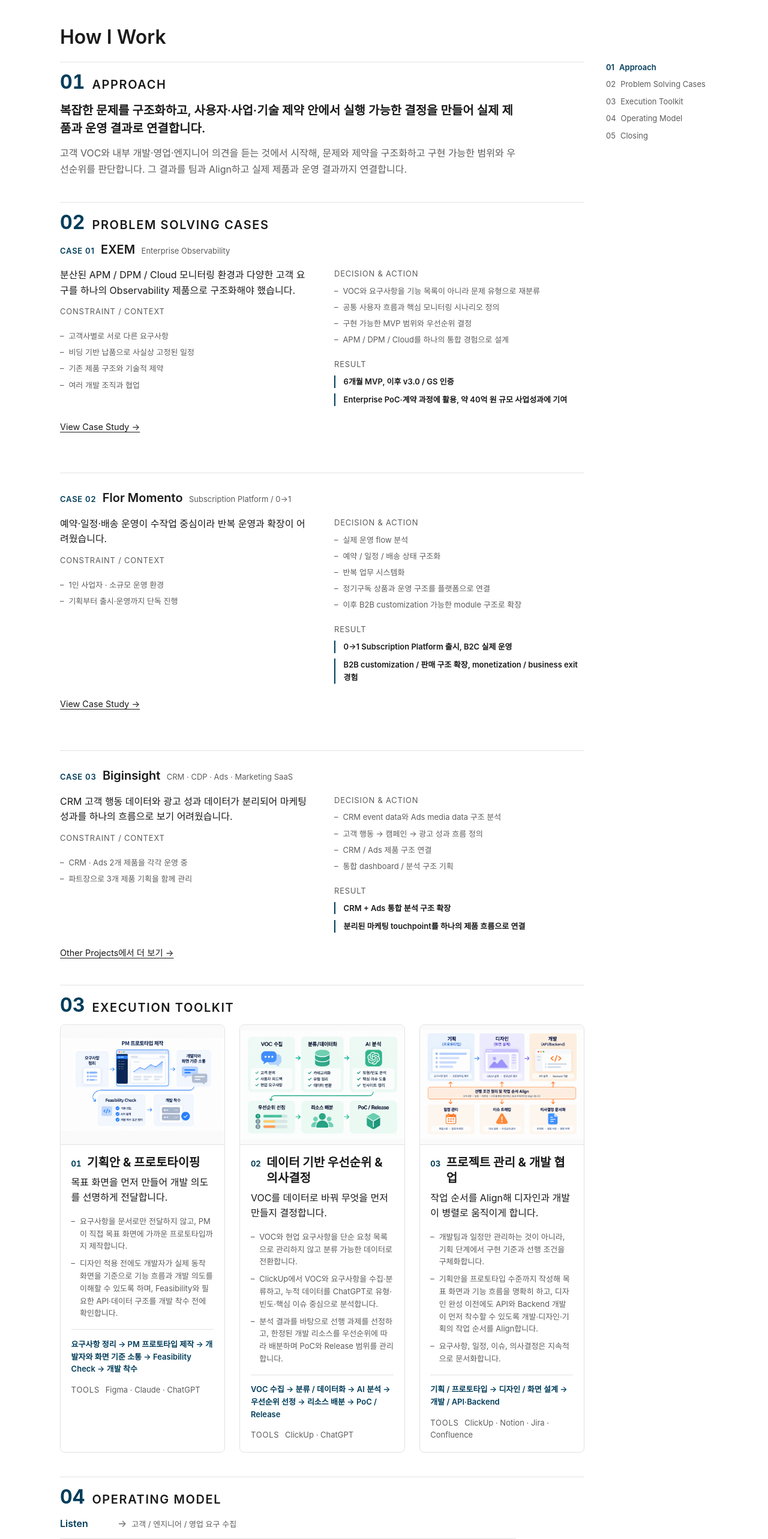
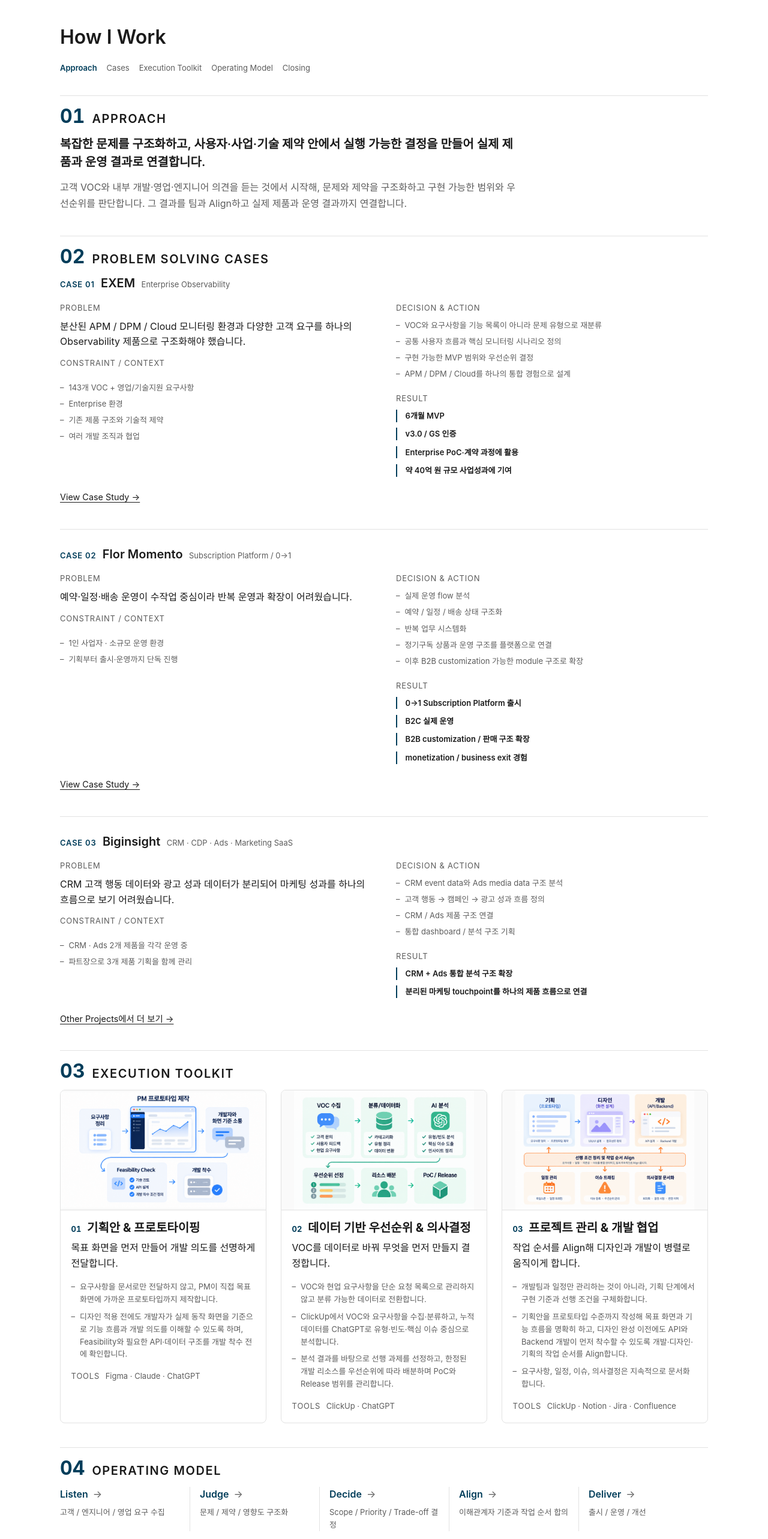
Before and after one commit to ohcaitlynoh-svg/naeun-portfolio, a Next.js app: page /how-i-work in a window 1280 px wide. Shown: the part 120-2686 px from the top of the page at 60% size. Built offline with nearby package versions, Linux system fonts and the light colour scheme.

Commit message:
Refine How I Work cases, toolkit and aligned layout

```diff
--- a/app/how-i-work/how-i-work.module.css
+++ b/app/how-i-work/how-i-work.module.css
@@ -107,7 +107,7 @@
 .caseList {
   display: flex;
   flex-direction: column;
-  gap: var(--space-xl);
+  gap: var(--space-lg);
 }
 
 .caseBlock {
@@ -276,7 +276,7 @@
    labels at the edges. */
 .toolkitCardList {
   display: grid;
-  grid-template-columns: repeat(3, 1fr);
+  grid-template-columns: repeat(3, minmax(0, 1fr));
   gap: var(--space-md);
 }
 
@@ -311,6 +311,8 @@
 }
 
 .toolkitCardNum {
+  flex-shrink: 0;
+  white-space: nowrap;
   font-size: var(--font-meta);
   font-weight: 700;
   color: var(--color-accent);
@@ -349,15 +351,6 @@
   color: var(--color-fg-muted);
 }
 
-.toolkitCardFlow {
-  font-size: var(--font-meta);
-  font-weight: 600;
-  color: var(--color-accent);
-  padding-top: 0.85rem;
-  margin-bottom: 0.85rem;
-  border-top: 1px solid var(--color-border);
-}
-
 .toolkitCardTools {
   font-size: var(--font-meta);
   color: var(--color-fg-muted);
@@ -379,7 +372,7 @@
    and Core Projects' .cardGrid — 3 columns desktop, 2 tablet, 1 mobile. */
 @media (max-width: 1024px) {
   .toolkitCardList {
-    grid-template-columns: repeat(2, 1fr);
+    grid-template-columns: repeat(2, minmax(0, 1fr));
   }
 }
 
@@ -406,3 +399,65 @@
     height: 170px;
   }
 }
+/* Match Home's visual boundary; navigation sits outside the content. */
+.pageLayout {
+  position: relative;
+  display: flex;
+  flex-direction: column;
+  max-width: var(--visual-max);
+  margin-inline: auto;
+}
+.pageContent { min-width: 0; }
+.pageContent section { scroll-margin-top: 7rem; }
+.indicatorRail { order: -1; min-width: 0; }
+.indicatorRail nav:first-of-type { display: block; overflow-x: auto; }
+.indicatorRail nav:last-of-type { display: none; }
+.indicatorRail ul {
+  display: flex;
+  gap: 1rem;
+  padding-bottom: 0.75rem;
+  margin-bottom: var(--space-md);
+  white-space: nowrap;
+  font-size: var(--font-meta);
+}
+.indicatorRail a { color: var(--color-fg-muted); text-decoration: none; }
+/* SectionIndicator assigns a class only to its active link. */
+.indicatorRail a[class] { color: var(--color-accent); font-weight: 600; }
+.toolkitCard { min-width: 0; }
+.toolkitCardBody { overflow-wrap: anywhere; }
+
+@media (min-width: 1025px) {
+  .operatingStrip {
+    display: grid;
+    grid-template-columns: repeat(5, minmax(0, 1fr));
+    max-width: none;
+  }
+  .operatingItem,
+  .operatingItem:first-child {
+    display: block;
+    padding: 0 1rem;
+    border-top: none;
+    border-left: 1px solid var(--color-border);
+  }
+  .operatingItem:first-child { padding-left: 0; border-left: none; }
+  .operatingDescription { display: block; margin-top: 0.4rem; }
+  .operatingArrow { margin-left: 0.5rem; }
+}
+
+@media (min-width: 1520px) {
+  .indicatorRail {
+    position: absolute;
+    top: 0;
+    bottom: 0;
+    left: calc(100% + 40px);
+    width: 170px;
+  }
+  .indicatorRail nav:first-of-type { display: none; }
+  .indicatorRail nav:last-of-type { display: block; }
+  .indicatorRail ul { white-space: normal; }
+}
+
+@media (max-width: 640px) {
+  .pageContent section { scroll-margin-top: 9rem; }
+  .stepTitle { letter-spacing: 0.04em; }
+}
--- a/app/how-i-work/page.tsx
+++ b/app/how-i-work/page.tsx
@@ -23,7 +23,7 @@
 
 const sections = [
   { id: "approach", label: "Approach" },
-  { id: "cases", label: "Problem Solving Cases" },
+  { id: "cases", label: "Cases" },
   { id: "execution-toolkit", label: "Execution Toolkit" },
   { id: "operating-model", label: "Operating Model" },
   { id: "closing", label: "Closing" },
@@ -46,8 +46,8 @@
         <h1 className={styles.title}>How I Work</h1>
       </div>
 
-      <div className="longFormGrid">
-        <div>
+      <div className={styles.pageLayout}>
+        <div className={styles.pageContent}>
           <section id="approach" className={styles.stepBlock}>
             <div className={styles.stepHead}>
               <span className={styles.stepNumBig}>01</span>
@@ -74,7 +74,10 @@
 
                   <div className={styles.caseGrid}>
                     <div className={styles.caseLeft}>
-                      <p className={styles.caseProblem}>{c.problem}</p>
+                      <div>
+                        <p className={styles.caseLabel}>Problem</p>
+                        <p className={styles.caseProblem}>{c.problem}</p>
+                      </div>
                       <p className={styles.caseLabel}>Constraint / Context</p>
                       <ul className={styles.caseContextList}>
                         {c.context.map((item) => (
@@ -125,7 +128,7 @@
                       src={card.image}
                       alt={card.title}
                       fill
-                      sizes="(max-width: 720px) 100vw, 874px"
+                      sizes="(max-width: 640px) calc(100vw - 36px), (max-width: 1024px) 45vw, 344px"
                       className={styles.toolkitCardImg}
                     />
                   </div>
@@ -142,8 +145,6 @@
                         <li key={item}>{item}</li>
                       ))}
                     </ul>
-
-                    <p className={styles.toolkitCardFlow}>{card.coreFlow.join(" → ")}</p>
 
                     <p className={styles.toolkitCardTools}>
                       <span className={styles.toolkitCardToolsLabel}>Tools</span>
@@ -182,7 +183,9 @@
           </section>
         </div>
 
-        <SectionIndicator sections={sections} />
+        <div className={styles.indicatorRail}>
+          <SectionIndicator sections={sections} />
+        </div>
       </div>
     </div>
   );
--- a/lib/how-i-work-content.en.ts
+++ b/lib/how-i-work-content.en.ts
@@ -37,8 +37,8 @@
     problem:
       "Had to restructure a fragmented APM / DPM / Cloud monitoring landscape into one Observability product while still meeting varied customer requirements.",
     context: [
-      "Requirements that differed by customer",
-      "Bidding-based delivery, so the schedule was effectively fixed",
+      "143 VOC items + sales / technical support requirements",
+      "Enterprise environment",
       "Existing product structure and technical constraints",
       "Collaborated across multiple development orgs",
     ],
@@ -49,8 +49,10 @@
       "Designed APM / DPM / Cloud into one unified experience",
     ],
     result: [
-      "6-month MVP, later reaching v3.0 / GS certification",
-      "Used through Enterprise PoC and contract processes, contributing to roughly ₩4B in business impact",
+      "6-month MVP",
+      "v3.0 / GS certification",
+      "Used in Enterprise PoC and contract processes",
+      "Contributed to roughly ₩4B in business impact",
     ],
     ctaHref: "/projects/exem",
     ctaLabel: "View Case Study →",
@@ -71,8 +73,10 @@
       "Later extended into a customizable module structure for B2B",
     ],
     result: [
-      "Launched a 0→1 subscription platform, ran it in production for B2C",
-      "Expanded into B2B customization / sales, experienced monetization / a business exit",
+      "Launched a 0→1 subscription platform",
+      "Ran it in production for B2C",
+      "Expanded into B2B customization / sales",
+      "Experienced monetization / a business exit",
     ],
     ctaHref: "/projects/flor-momento",
     ctaLabel: "View Case Study →",
--- a/lib/how-i-work-content.ts
+++ b/lib/how-i-work-content.ts
@@ -33,9 +33,7 @@
 // /projects/exem, /projects/flor-momento, and /projects' Other Projects
 // snapshots (lib/other-projects-content.ts) — condensed into a
 // Problem/Constraint/Decision & Action/Result shape, not new facts. No
-// metric appears here that isn't already stated on one of those pages —
-// EXEM's VOC count is deliberately left out (unverified anywhere in the
-// codebase; excluded on the user's own earlier instruction).
+// metric is invented: the VOC count follows the user's latest brief.
 export const cases: HowIWorkCase[] = [
   {
     id: "exem",
@@ -45,8 +43,8 @@
     problem:
       "분산된 APM / DPM / Cloud 모니터링 환경과 다양한 고객 요구를 하나의 Observability 제품으로 구조화해야 했습니다.",
     context: [
-      "고객사별로 서로 다른 요구사항",
-      "비딩 기반 납품으로 사실상 고정된 일정",
+      "143개 VOC + 영업/기술지원 요구사항",
+      "Enterprise 환경",
       "기존 제품 구조와 기술적 제약",
       "여러 개발 조직과 협업",
     ],
@@ -57,8 +55,10 @@
       "APM / DPM / Cloud를 하나의 통합 경험으로 설계",
     ],
     result: [
-      "6개월 MVP, 이후 v3.0 / GS 인증",
-      "Enterprise PoC·계약 과정에 활용, 약 40억 원 규모 사업성과에 기여",
+      "6개월 MVP",
+      "v3.0 / GS 인증",
+      "Enterprise PoC·계약 과정에 활용",
+      "약 40억 원 규모 사업성과에 기여",
     ],
     ctaHref: "/projects/exem",
     ctaLabel: "View Case Study →",
@@ -78,8 +78,10 @@
       "이후 B2B customization 가능한 module 구조로 확장",
     ],
     result: [
-      "0→1 Subscription Platform 출시, B2C 실제 운영",
-      "B2B customization / 판매 구조 확장, monetization / business exit 경험",
+      "0→1 Subscription Platform 출시",
+      "B2C 실제 운영",
+      "B2B customization / 판매 구조 확장",
+      "monetization / business exit 경험",
     ],
     ctaHref: "/projects/flor-momento",
     ctaLabel: "View Case Study →",
```
